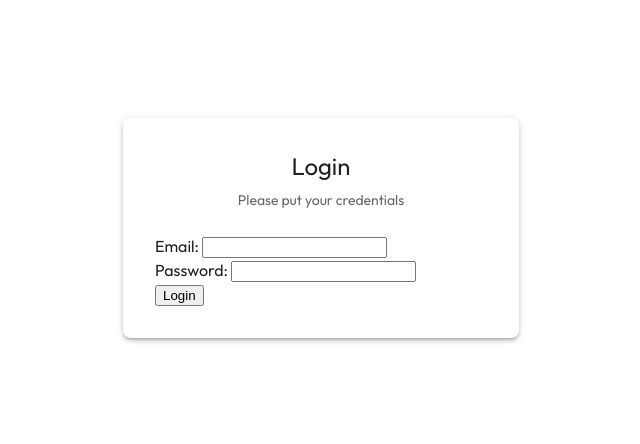
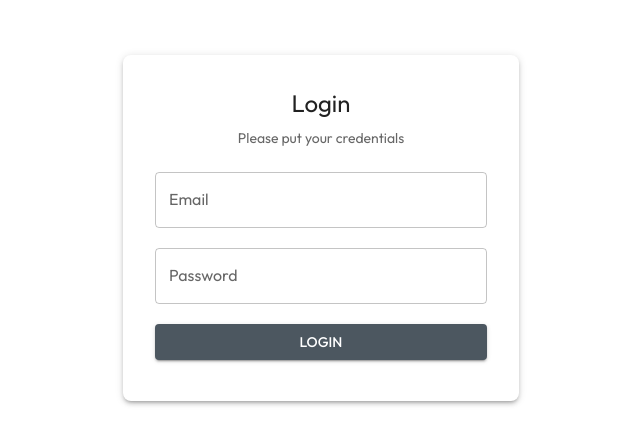
Before and after one commit to Kirby-Rivera/CRUD-Exam-2, a Next.js app: page / in a window 1280 px wide. Shown: the part 172-616 px from the top of the page, without its empty margins (319-959 px from the left). Built offline with nearby package versions, Linux system fonts and the light colour scheme; no server answers.

Commit message:
Added signup and few UI additions in login

```diff
--- a/src/api/auth.ts
+++ b/src/api/auth.ts
@@ -1,6 +1,15 @@
 import { fetcher } from "@/utils/axiosRegistry";
-import { FormDataType, LoginResponse } from "@/configs/types";
+import {
+  FormDataType,
+  LoginResponse,
+  SignupRequest,
+  CommonResponse,
+} from "@/configs/types";
 
 export function authLogin(formData: FormDataType): Promise<LoginResponse> {
   return fetcher("POST", "/auth/login", formData);
 }
+
+export function authSignup(formData: SignupRequest): Promise<CommonResponse> {
+  return fetcher("POST", "/user/signup", formData);
+}
--- a/src/components/layouts/PublicLayout.tsx
+++ b/src/components/layouts/PublicLayout.tsx
@@ -5,10 +5,11 @@ interface AuthLayoutProps {
   children: ReactNode;
   title?: string;
   subtitle?: string;
+  toAuth: string;
 }
 
 export default function PublicLayout(props: AuthLayoutProps) {
-  const { children, title, subtitle } = props;
+  const { children, title, subtitle, toAuth } = props;
 
   return (
     <Box
@@ -43,6 +44,14 @@ export default function PublicLayout(props: AuthLayoutProps) {
             </Typography>
           )}
           {children}
+          <Typography
+            variant="h5"
+            component="h1"
+            gutterBottom
+            textAlign="center"
+          >
+            {toAuth}
+          </Typography>
         </Paper>
       </Container>
     </Box>
--- a/src/modules/app/AppAuthProvider.tsx
+++ b/src/modules/app/AppAuthProvider.tsx
@@ -1,19 +1,14 @@
-import {
-  createContext,
-  useContext,
-  useEffect,
-  useState,
-  ReactNode,
-} from "react";
+import { createContext, useContext, useState, ReactNode } from "react";
 import cookies from "@/utils/cookies";
 import { SESSION_COOKIE } from "@/configs/constants";
-import { authLogin } from "@/api/auth";
+import { authLogin, authSignup } from "@/api/auth";
 import { useRouter } from "next/router";
-import { FormDataType } from "@/configs/types";
+import { FormDataType, SignupRequest } from "@/configs/types";
 
 interface AuthContextType {
   isAuth: boolean;
   login: (formData: FormDataType) => Promise<void>;
+  signup: (formData: SignupRequest) => Promise<void>;
   logout: () => void;
 }
 
@@ -41,16 +36,28 @@ export function AuthProvider({ children }: AuthProviderProps) {
     }
   }
 
+  async function signup(formData: SignupRequest): Promise<void> {
+    try {
+      const response = await authSignup(formData);
+
+      console.log(response.message);
+
+      router.push("/");
+    } catch (error) {
+      console.log(error);
+    }
+  }
+
   function logout(): void {
     cookies.remove(SESSION_COOKIE);
     setIsAuth(false);
   }
 
   return (
-    <AuthContext.Provider value={{ isAuth, login, logout }}>
+    <AuthContext.Provider value={{ isAuth, login, logout, signup }}>
       {children}
     </AuthContext.Provider>
   );
 }
 
-export const useAuth = () => useContext(AuthContext)!;
+export const useAuth = () => useContext(AuthContext);
--- /dev/null
+++ b/src/modules/login/Login.module.scss
@@ -0,0 +1,5 @@
+.login-form {
+    display: flex;
+    flex-direction: column;
+    gap: 20px;
+}
--- a/src/modules/login/login.tsx
+++ b/src/modules/login/login.tsx
@@ -1,48 +1,56 @@
-import { Formik, Field, Form, FormikHelpers } from "formik";
-import { useAuth } from "../app/AppAuthProvider";
 import useHandleLogIn from "./useHandleLogIn";
-
-interface ValuesType {
-  email: string;
-  password: string;
-}
+import { TextField, Button, Box } from "@mui/material";
+import styles from  "./Login.module.scss"
 
 export default function LoginForm() {
   const formik = useHandleLogIn();
 
   return (
-    <form onSubmit={formik.handleSubmit}>
-      <div>
-        <label htmlFor="email">Email: </label>
-        <input
+    <form onSubmit={formik.handleSubmit} className={styles["login-form"]}>
+      <Box>
+        {/* <label htmlFor="email">Email: </label> */}
+        <TextField
+          sx={{
+            width: "100%",
+          }}
           id="email"
           name="email"
           type="email"
           value={formik.values.email}
+          label="Email"
           onChange={formik.handleChange}
+          onBlur={formik.handleBlur}
         />
         {formik.touched.email && formik.errors.email && (
-          <div style={{ color: "red" }}>{formik.errors.email}</div>
+          <Box style={{ color: "red" }}>{formik.errors.email}</Box>
         )}
-      </div>
+      </Box>
 
-      <div>
-        <label htmlFor="password">Password: </label>
-        <input
+      <Box>
+        {/* <label htmlFor="password">Password: </label> */}
+        <TextField
+          sx={{
+            width: "100%",
+          }}
           id="password"
           name="password"
           type="password"
+          label="Password"
           value={formik.values.password}
           onChange={formik.handleChange}
         />
         {formik.touched.password && formik.errors.password && (
-          <div style={{ color: "red" }}>{formik.errors.password}</div>
+          <Box style={{ color: "red" }}>{formik.errors.password}</Box>
         )}
-      </div>
+      </Box>
 
-      <button type="submit" disabled={formik.isSubmitting}>
+      <Button
+        variant="contained"
+        type="submit"
+        disabled={formik.isSubmitting}
+      >
         {formik.isSubmitting ? "Logging in..." : "Login"}
-      </button>
+      </Button>
     </form>
   );
 }
--- a/src/modules/login/useHandleLogIn.ts
+++ b/src/modules/login/useHandleLogIn.ts
@@ -1,22 +1,28 @@
 import { useFormik, FormikHelpers } from "formik";
 import { FormDataType } from "@/configs/types";
 import { useAuth } from "../app/AppAuthProvider";
+import { LoginSchema } from "@/utils/formSchemas";
 
 export default function useHandleLogIn() {
   const { login } = useAuth();
+
   const formik = useFormik<FormDataType>({
     initialValues: {
       email: "",
       password: "",
     },
-    onSubmit: (
+    validationSchema: LoginSchema, // 2. Plug Yup into Formik
+    onSubmit: async (
       values: FormDataType,
       { setSubmitting }: FormikHelpers<FormDataType>
     ) => {
-      setTimeout(() => {
-        login(values);
+      try {
+        await login(values);
+      } catch (error) {
+        console.error("Login failed:", error);
+      } finally {
         setSubmitting(false);
-      }, 500);
+      }
     },
   });
 
--- /dev/null
+++ b/src/utils/formSchemas.ts
@@ -0,0 +1,21 @@
+import * as Yup from "yup";
+
+export const LoginSchema = Yup.object().shape({
+  email: Yup.string()
+    .email("Invalid email address")
+    .required("Email is required"),
+  password: Yup.string()
+    .required("Password is required"),
+});
+
+export const SignupSchema = Yup.object().shape({
+  firstName: Yup.string().required("First name is required"),
+  lastName: Yup.string().required("Last name is required"),
+  email: Yup.string().email("Invalid email").required("Email is required"),
+  password: Yup.string()
+    .min(6, "At least 6 characters")
+    .required("Password is required"),
+  confirmPassword: Yup.string()
+    .oneOf([Yup.ref("password"), ""], "Passwords must match")
+    .required("Confirm password is required"),
+});
```
Also changed, not shown: src/configs/types.ts (+11 -3 lines), src/modules/signup/signup.tsx (+72 -2 lines), src/modules/signup/useHandleSignup.ts (added, +27 -0 lines).
